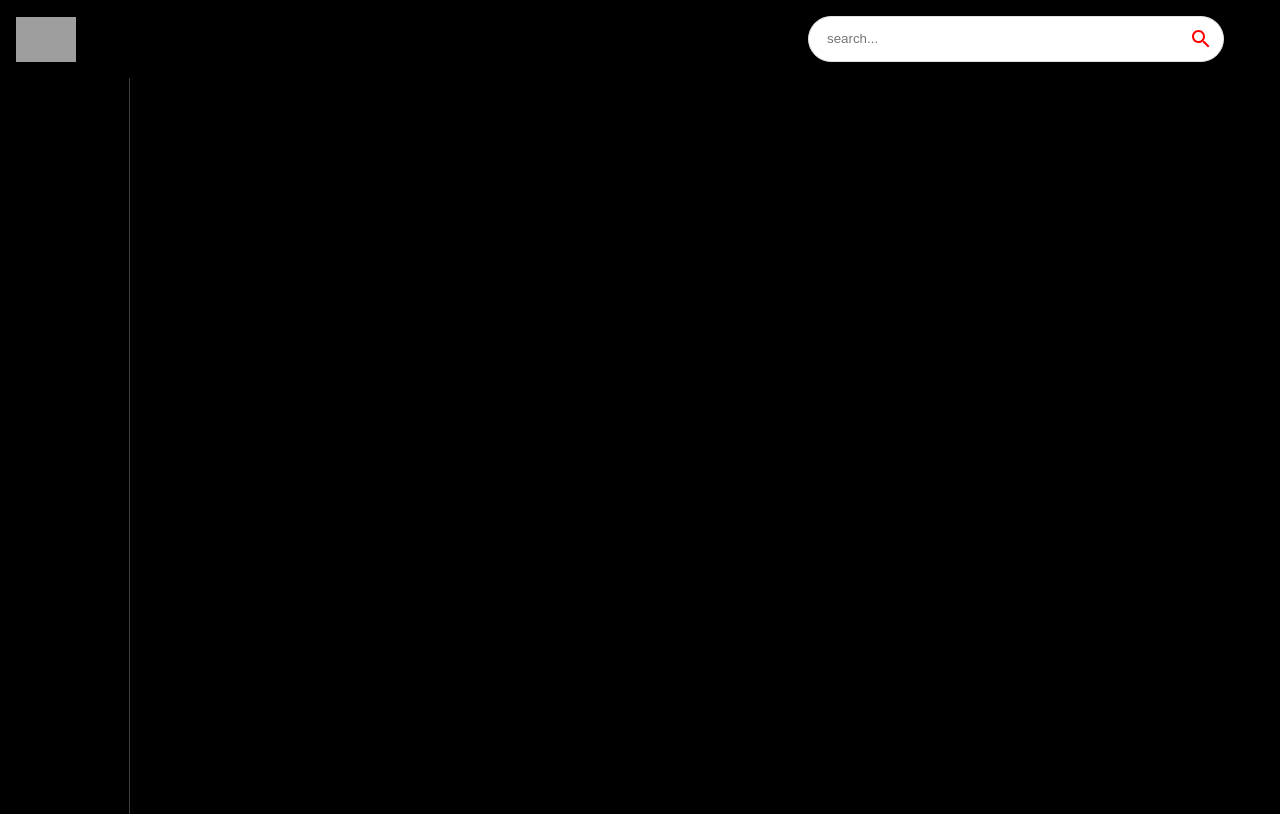
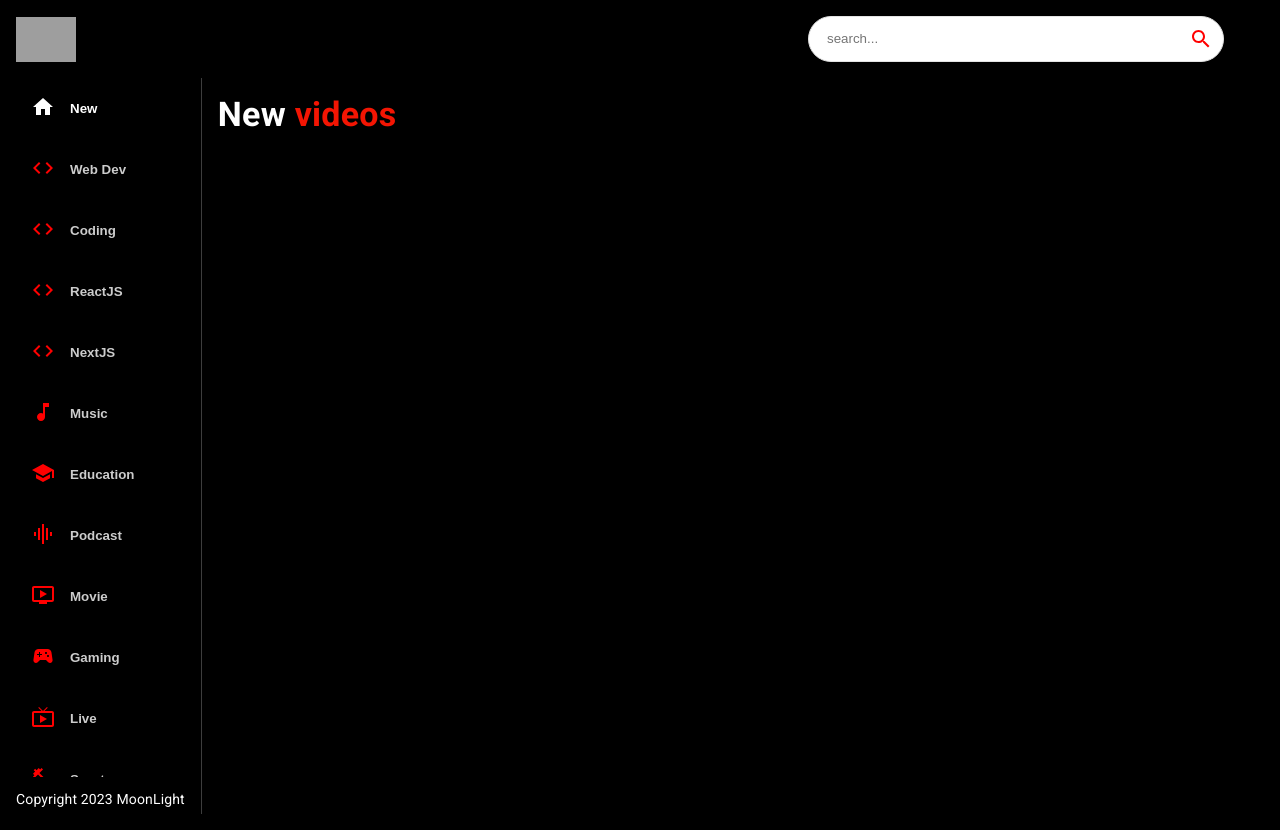
Before and after one commit to roshanreddyrach/youTube-clone.github.io, a React (Vite) app: page / in a window 1280 px wide. Built offline with nearby package versions, Linux system fonts and the light colour scheme; grey boxes are pictures that could not be loaded.

Commit message:
sideBar component

```diff
--- a/src/components/Feed.jsx
+++ b/src/components/Feed.jsx
@@ -1,18 +1,26 @@
 
 import { useState, useEffect } from "react"
 import { Box, Stack, Typography } from '@mui/material'
+import { SideBar, Videos } from "./"
+
 
 const Feed = () => {
   return (
     <Stack sx={{ flexDirection: { sx: "column", md: "row" } }}>
       <Box sx={{ height: { sx: 'auto', md: '92vh'}, borderRight: '1px solid #3d3d3d', px: { sx:0, md:2 }}}>
-        Sidebar
+        <SideBar />
 
+          <Typography className="copyright" variant="body2" sx={{ mt:1.5, color: '#fff' }}>
+            Copyright 2023 MoonLight
+          </Typography>
+      </Box>
 
+      <Box p={2} sx={{ overflowY: 'auto', height: "90vh", flex: 2}}>
+        <Typography variant='h4' fontWeight="bold" mb={2} sx={{ color: 'white' }} >
+         New <span style={{ color: '#F31503'}}>videos</span>
+        </Typography>
 
-          <Typography className="copyright" variant="body2">
-            Copyright 2023
-          </Typography>
+        <Videos videos={[]} />
       </Box>
     </Stack>
   )
--- /dev/null
+++ b/src/components/SideBar.jsx
@@ -0,0 +1,35 @@
+
+import { Stack } from '@mui/material'
+
+import { categories } from '../utils/constants'
+
+const selectedCategory = 'New'
+
+const SideBar = () => (
+    <Stack
+       direction='row'
+       sx={{
+        overflowY: "auto",
+        height: { sx: 'auto', md: '95%' },flexDirection: { md: 'column' },
+       }}
+    >
+      {categories.map((category) => (
+        <button
+           className='category-btn'
+           style={{
+            background: category.name === selectedCategory && 'FC1503',
+            color: 'white'
+           }}
+           key={category.name}
+        >
+            <span style={{ color: category.name === selectedCategory ? 'white' : 'red', marginRight: '15px' }}
+            >{category.icon}</span>
+            <span style={{ opacity: category.name === selectedCategory ? '1' : '0.8' }}>{category.name}</span>
+
+        </button>
+      ))}
+    </Stack>
+  )
+
+
+export default SideBar
--- /dev/null
+++ b/src/components/Videos.jsx
@@ -0,0 +1,11 @@
+import React from 'react'
+
+const Videos = () => {
+  return (
+    <div>
+
+    </div>
+  )
+}
+
+export default Videos
--- a/src/components/index.jsx
+++ b/src/components/index.jsx
@@ -4,3 +4,5 @@
 export { default as SearchFeed } from './SearchFeed'
 export { default as VideoDetail } from './VideoDetail'
 export { default as SearchBar } from './SearchBar'
+export { default as SideBar } from './SideBar'
+export { default as Videos } from './Videos'
--- a/src/utils/constants.jsx
+++ b/src/utils/constants.jsx
@@ -16,7 +16,7 @@
 
 export const categories = [
   { name: 'New', icon: <HomeIcon />, },
-  { name: 'JS Mastery', icon: <CodeIcon />, },
+  { name: 'Web Dev', icon: <CodeIcon />, },
   { name: 'Coding', icon: <CodeIcon />, },
   { name: 'ReactJS', icon: <CodeIcon />, },
   { name: 'NextJS', icon: <CodeIcon />, },
```
